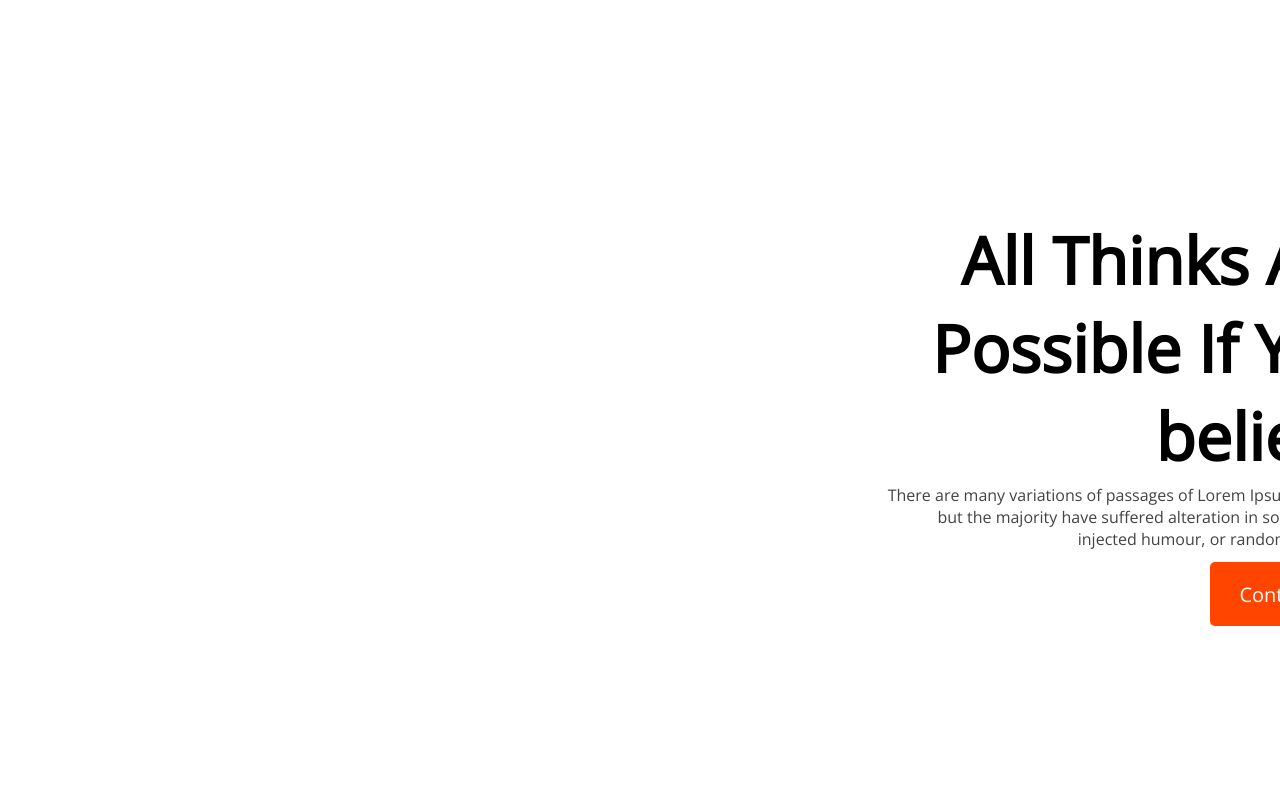
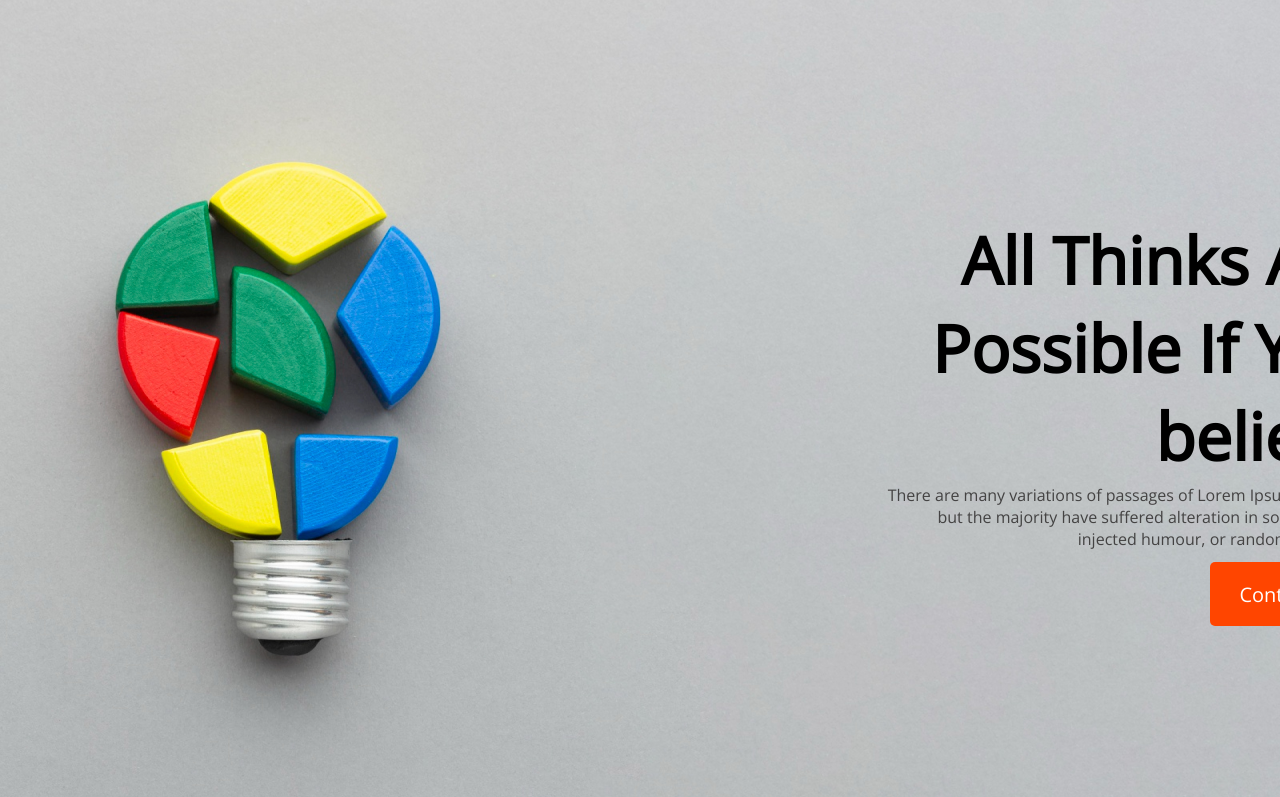
Before and after one commit to emranhossain1/assignment-new, a plain HTML site: page index.html in a window 1280 px wide. Shown: the top 797 px of the page. Drawn offline with nearby package versions, Linux system fonts and the light colour scheme.

Commit message:
new cheak

```diff
--- a/css/style.css
+++ b/css/style.css
@@ -5,7 +5,7 @@
 
 .header{
     height: 100vh;
-    background-image: url('./images/banner/banner2.png');
+    background-image: url('../images/banner/banner2.png');
     background-repeat: no-repeat;
 
 }
--- a/index.html
+++ b/index.html
@@ -76,6 +76,7 @@
             <div>
                 <img src="images/watch.png" alt="">
                 <h2>Allways keep a positive mind</h2>
+                <button>Call Now</button>
             </div>
 
         </div>
```
